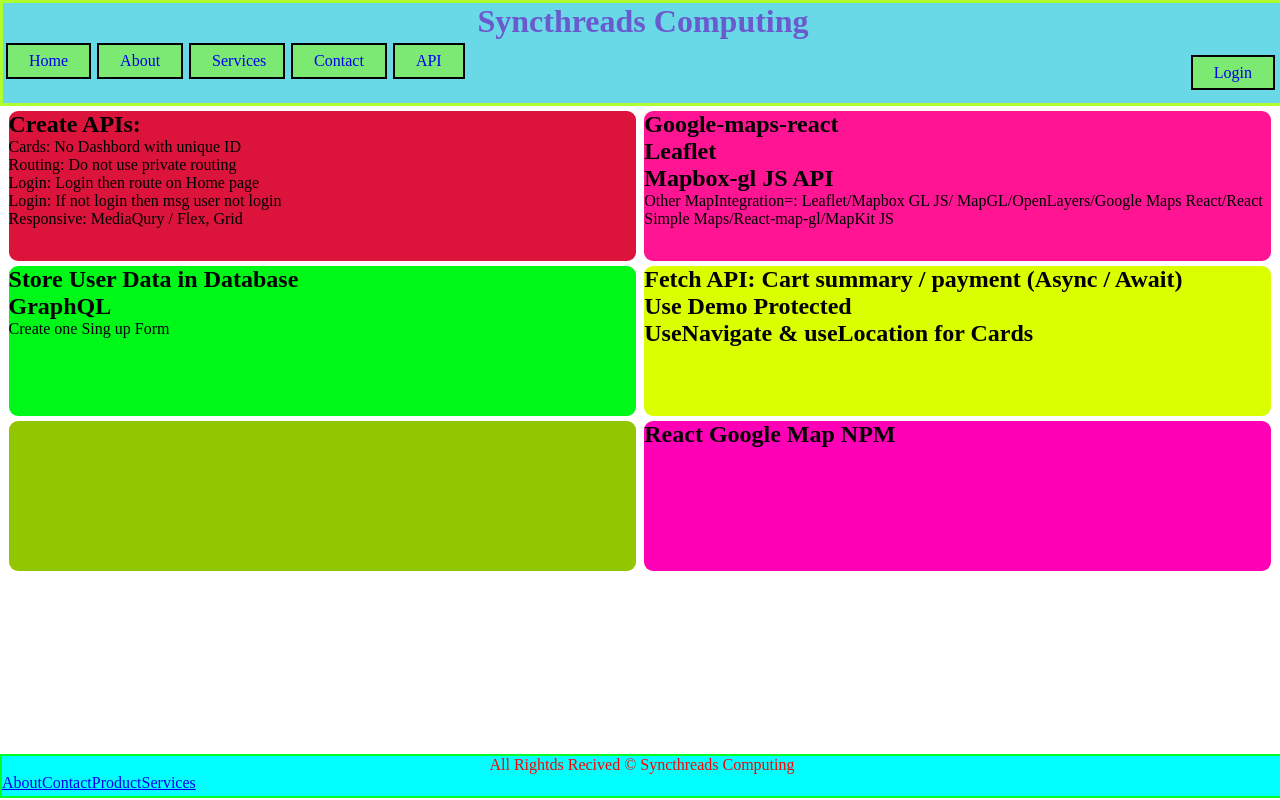
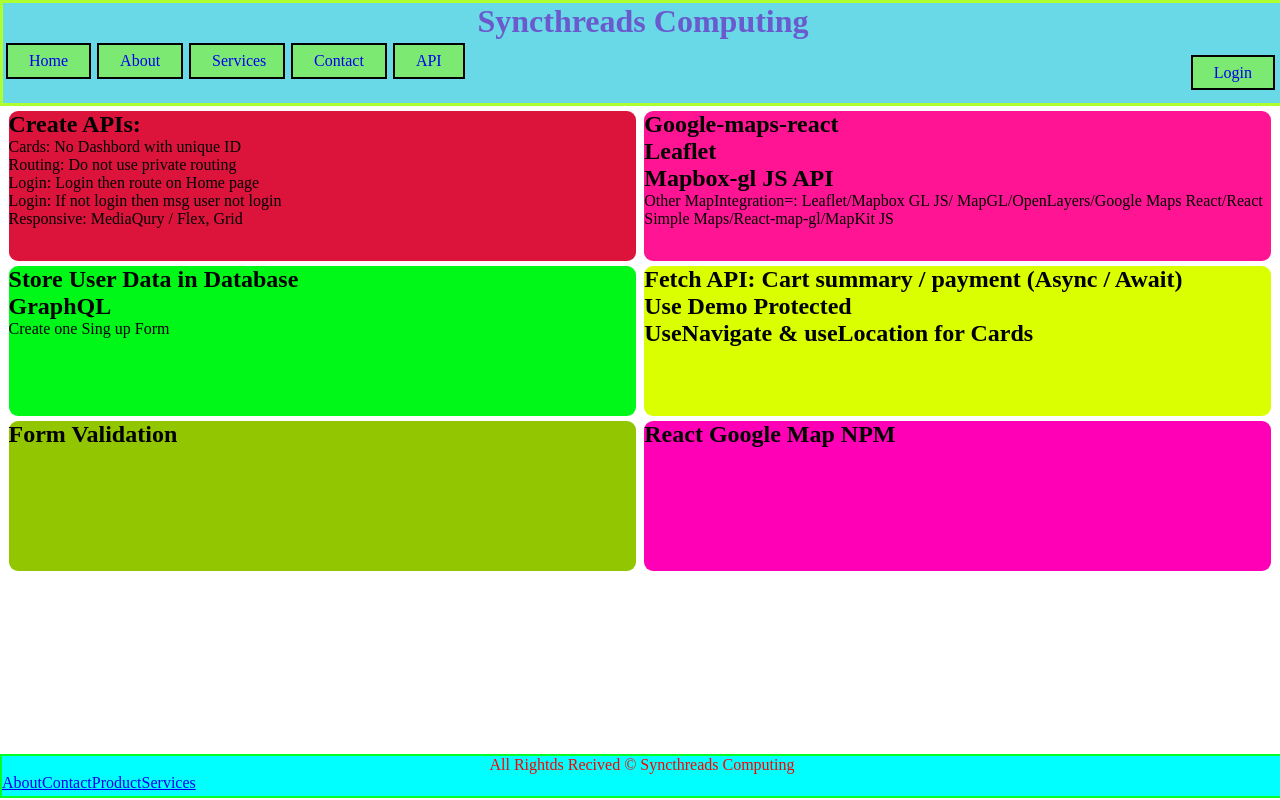
Before and after one commit to saiprasadpagar/Syncthreads, a React (Create React App) app: page / in a window 1280 px wide. Built offline with nearby package versions, Linux system fonts and the light colour scheme.

Commit message:
Home/card5/67

```diff
--- a/src/Components/Home/Home.js
+++ b/src/Components/Home/Home.js
@@ -64,7 +64,7 @@ const HomePage = () => {
 
           <div className="box5" onClick={handleCard5}>
 
-
+          <h2>Form Validation</h2>
           </div>
 
           <div className="box6" onClick={handleCard6}>
```
